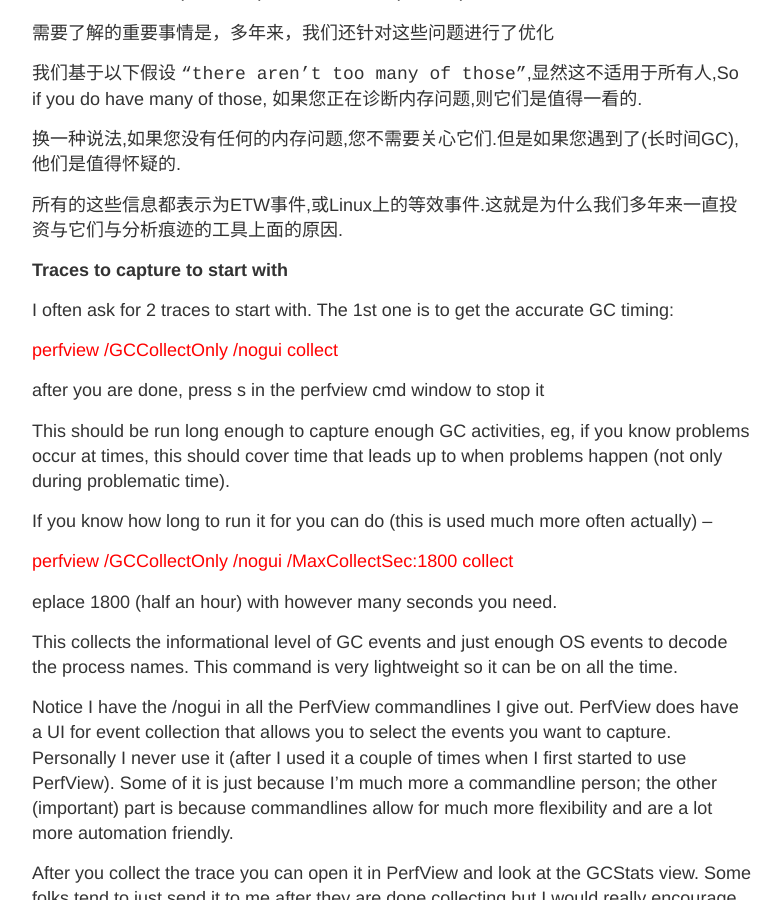
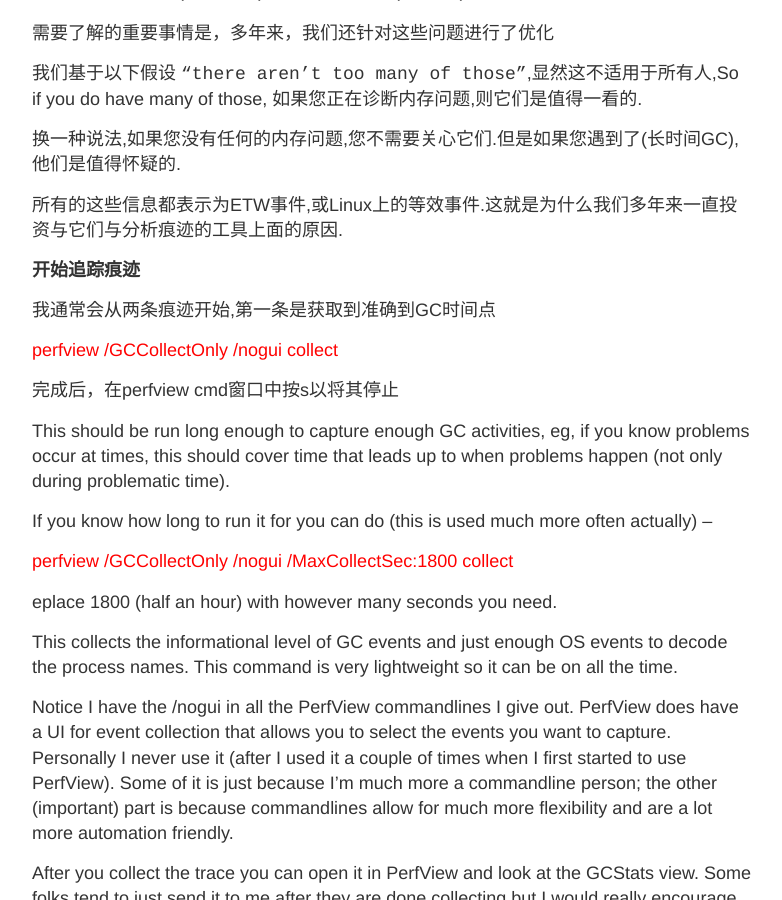
Before and after one commit to tomatopunk/tomatopunk.github.io, a Jekyll site: the page built from _posts/2020-05-06-诊断性能问题的工作流程-part-0.md, in a window 1280 px wide and 900 px high, scrolled down 3155 px. Shown: the whole window, without its empty margins (248-1030 px from the left). Built offline with Jekyll 4.4.1, drawn with Linux system fonts in a browser that asks for light colours.

Commit message:
add file

```diff
--- a/_posts/2020-05-06-诊断性能问题的工作流程-part-0.md
+++ b/_posts/2020-05-06-诊断性能问题的工作流程-part-0.md
@@ -89,13 +89,13 @@ This also makes looking at the heap much more complicated because if you are fre
 
 所有的这些信息都表示为ETW事件,或Linux上的等效事件.这就是为什么我们多年来一直投资与它们与分析痕迹的工具上面的原因.
 
-<b>Traces to capture to start with</b>
+<b>开始追踪痕迹</b>
 
-I often ask for 2 traces to start with. The 1st one is to get the accurate GC timing:
+我通常会从两条痕迹开始,第一条是获取到准确到GC时间点
 
 <span style="color:red">perfview /GCCollectOnly /nogui collect</span>
 
-after you are done, press s in the perfview cmd window to stop it
+完成后，在perfview cmd窗口中按s以将其停止
 
 This should be run long enough to capture enough GC activities, eg, if you know problems occur at times, this should cover time that leads up to when problems happen (not only during problematic time).
 
```
